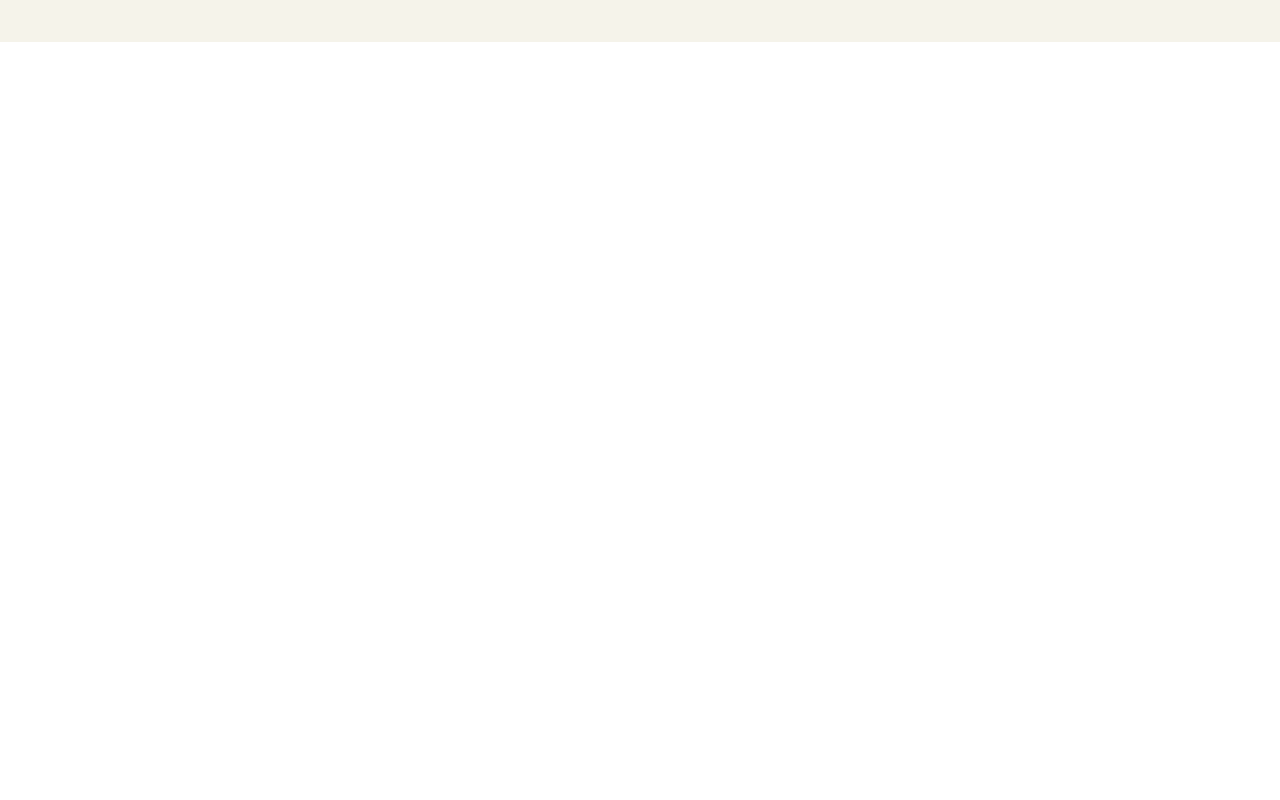
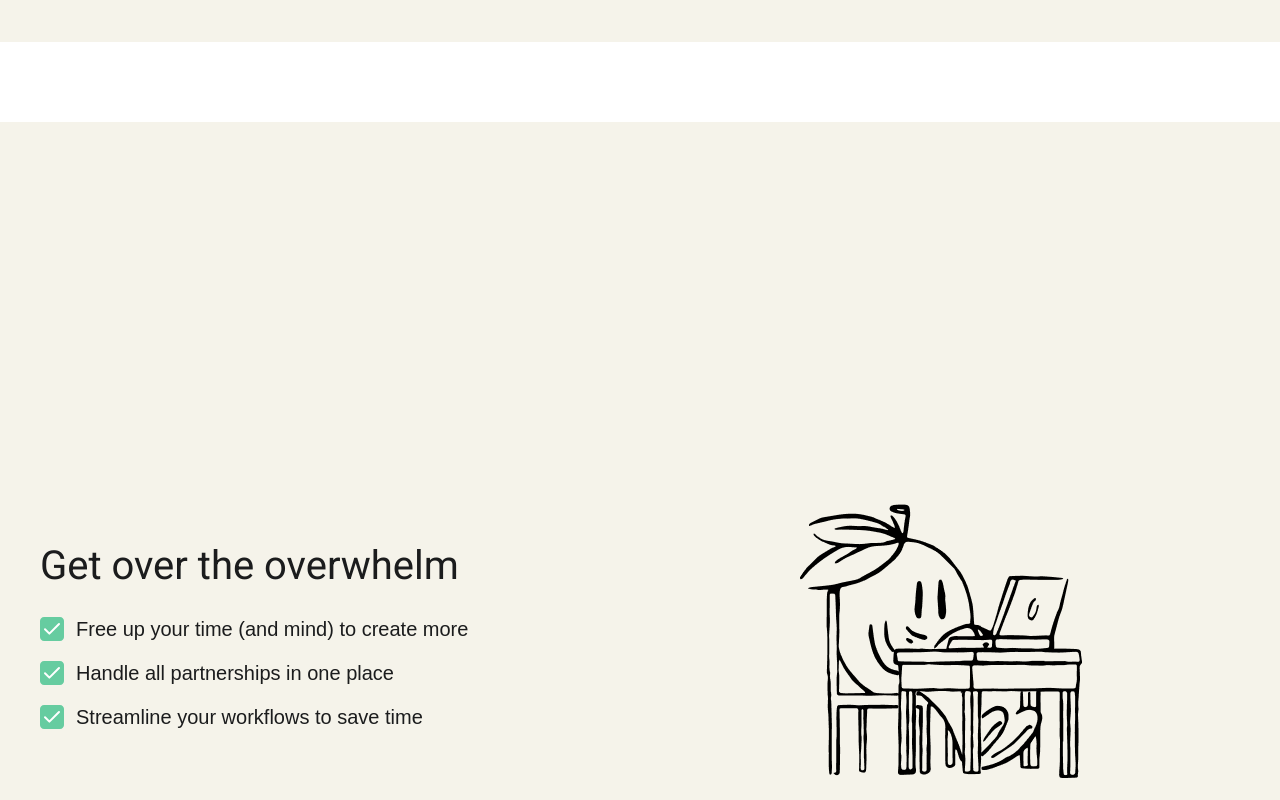
Before and after one commit to StupakYuliia/passionfroot-react-project, a React (Vite) app: page / in a window 1280 px wide. Shown: the part 2320-3120 px from the top of the page. Before the commit the page ends 2442 px from the top, so only its background shows below. Built offline with nearby package versions, Linux system fonts and the light colour scheme; a web font is replaced by a local one.

Commit message:
refactor: create reusable FeatureBlock component
-Refactored Challenges and Benefits to use FeatureBlock

-Added responsive layout for both sections

```diff
--- a/src/App.jsx
+++ b/src/App.jsx
@@ -3,6 +3,7 @@ import Header from './components/Header/Header'
 import Hero from './components/Hero/Hero'
 import Audience from './components/Audience/Audience'
 import Challenges from './components/Challenges/Challenges'
+import Benefits from './components/Benefits/Benefits'
 
 export default function App() {
   return (
@@ -12,6 +13,7 @@ export default function App() {
         <Hero/>
         <Audience/>
         <Challenges/>
+        <Benefits/>
       </main>
     </div>
   )
--- a/src/components/Audience/Audience.module.css
+++ b/src/components/Audience/Audience.module.css
@@ -32,7 +32,7 @@
     }
 
     .audience__title{
-        margin: 0 0 3rem;
+        margin: 0 auto 3rem;
     }
 
     .audience__item {
--- /dev/null
+++ b/src/components/Benefits/Benefits.jsx
@@ -0,0 +1,32 @@
+import FeatureBlock from '../FeatureBlock/FeatureBlock'
+import checkIcon from '../../assets/img/checkIcon.svg'
+import passionfrootCharacterImg from '../../assets/img/passionfroot-character.png'
+
+const benefitsData = [
+    {
+        id: 1,
+        icon: checkIcon,
+        text: "Free up your time (and mind) to create more",
+    },
+    {
+        id: 2,
+        icon: checkIcon,
+        text: "Handle all partnerships in one place",
+    },
+    {
+        id: 3,
+        icon: checkIcon,
+        text: "Streamline your workflows to save time",
+    },
+]
+
+export default function Benefits() {
+    return (
+       <FeatureBlock
+            title='Get over the overwhelm'
+            items={benefitsData}
+            imageSrc={passionfrootCharacterImg}
+            imageAlt='A passionfruit character working at a desk with a laptop'
+       />
+    )
+}
--- a/src/components/Challenges/Challenges.jsx
+++ b/src/components/Challenges/Challenges.jsx
@@ -1,6 +1,5 @@
-import classes from '../Challenges/Challenges.module.css'
+import FeatureBlock from '../FeatureBlock/FeatureBlock'
 import crossIcon from '../../assets/img/crossIcon.svg'
-import Image from '../Image/Image'
 import passionfrootCharacterImg from '../../assets/img/passionfroot-character.png'
 
 const challengesData = [
@@ -23,27 +22,11 @@ const challengesData = [
 
 export default function Challenges() {
     return (
-        <section className={classes.challenges}>
-            <div className={`container ${classes.challenges__wrapper}`}>
-                <div className={classes.challenges__content}>
-                    <h3 className={classes.challenges__title}>Is running the show running you down, too?</h3>
-                    <ul className={classes.challenges__list}>
-                        {challengesData.map((item) => (
-                            <li className={classes.challenges__item} key={item.id}>
-                                <img src={item.icon} alt='Cross'/>
-                                <p>{item.text}</p>
-                            </li>
-                        ))}
-                    </ul>
-                </div>
-                <div className={classes.challenges__img}>
-                    <Image
-                        src={passionfrootCharacterImg}
-                        alt='A passionfruit character working at a desk with a laptop'
-                        className={classes.challenges__characterPic}
-                    />
-                </div>
-            </div>
-        </section>
+        <FeatureBlock
+            title='Is running the show running you down, too?'
+            items={challengesData}
+            imageSrc={passionfrootCharacterImg}
+            imageAlt='A passionfruit character working at a desk with a laptop'
+        />
     )
 }
--- /dev/null
+++ b/src/components/FeatureBlock/FeatureBlock.jsx
@@ -0,0 +1,30 @@
+import classes from '../FeatureBlock/FeatureBlock.module.css';
+import Image from '../Image/Image';
+
+
+export default function FeatureBlock({title, items = [], imageSrc, imageAlt}) {
+    return (
+        <section className={classes.feature}>
+            <div className={`container ${classes.feature__wrapper}`}>
+                <div className={classes.feature__content}>
+                    <h3 className={classes.feature__title}>{title}</h3>
+                    <ul className={classes.feature__list}>
+                        {items.map((item) => (
+                            <li className={classes.feature__item} key={item.id}>
+                                <img src={item.icon} alt=''/>
+                                <p>{item.text}</p>
+                            </li>
+                        ))}
+                    </ul>
+                </div>
+                <div className={classes.feature__img}>
+                    <Image
+                        src={imageSrc}
+                        alt={imageAlt}
+                        className={classes.feature__characterPic}
+                    />
+                </div>
+            </div>
+        </section>
+    )
+}
--- a/src/components/Challenges/Challenges.module.css
+++ b/src/components/FeatureBlock/FeatureBlock.module.css
@@ -1,78 +1,79 @@
-.challenges {
+.feature {
     background-color: var(--color-bg-header);
     margin-bottom: 8rem;
     padding-top: 21.4rem;
 }
 
-.challenges__wrapper {
+.feature__wrapper {
     display: flex;
+    justify-content: space-between;
 }
 
-.challenges__content {
+.feature__content {
     max-width: 50%;
     display: flex;
     flex-direction: column;
     justify-content: center;
 }
 
-.challenges__title {
+.feature__title {
     margin-bottom: 2.8rem;
 }
 
-.challenges__list {
-    max-width: 43rem;
+.feature__list {
+    max-width: 45rem;
 }
 
-.challenges__item {
+.feature__item {
     margin-bottom: 2rem;
     display: flex;
     align-items: center;
 }
 
-.challenges__item:last-child {
+.feature__item:last-child {
     margin-bottom: 0;
 }
 
-.challenges__item img {
+.feature__item img {
     margin-right: 1.2rem;
 }
 
-.challenges__item p {
+.feature__item p {
     font-family: var(--font-secondary);
     font-size: var(--fs-lg);
 }
 
 @media (max-width: 1024px) {
-    .challenges {
+    .feature {
         padding: 0 0 4rem;
     }
 
-    .challenges__wrapper {
+    .feature__wrapper {
         flex-direction: column-reverse;
     }
 
-    .challenges__content {
+    .feature__content {
         max-width: 40rem;
         margin: 0 auto;
     }
 
-    .challenges__title {
+    .feature__title {
         text-align: center;
     }
 
-    .challenges__item {
+    .feature__item {
         margin-bottom: 1.6rem;
     }
 
-    .challenges__item img {
+    .feature__item img {
         width: 1.8rem;
     }
 
-    .challenges__item p {
+    .feature__item p {
         font-size: var(--fs-body);
     }
 
-    .challenges__img {
+    .feature__img {
         margin: 0 auto ;
     }
   }
```
Also changed, not shown: src/assets/img/checkIcon.svg (added).
